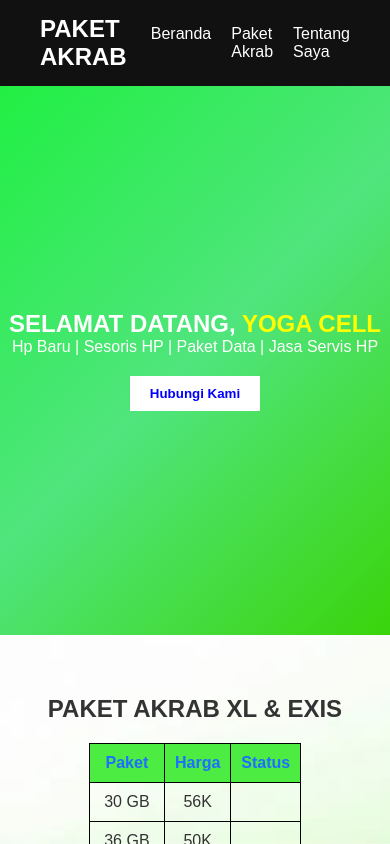
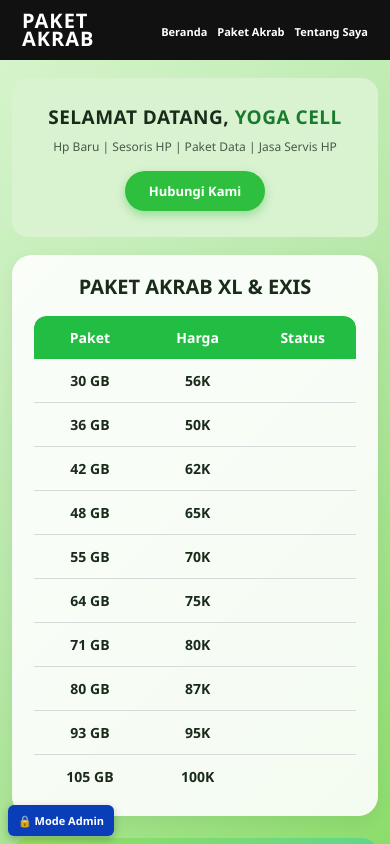
Before and after one commit to feerawulan-eng/paket-akrab-xl-exis, a plain HTML site: page index.html in a window 390 px wide. Shown: the top 844 px of the page. Drawn offline with Linux system fonts and the light colour scheme; no server answers.

Commit message:
fix vercel

```diff
--- a/index.html
+++ b/index.html
@@ -12,7 +12,7 @@
         <ul>
             <li><a href="#Home">Beranda</a></li>
             <li><a href="#Paket">Paket Akrab</a></li>
-            <li><a href="#About">Tentang Saya</a></li>
+            <li><a href="#About">Tentang Saya</a></li   >
         </ul>
     </nav>
     <section id="Home" class="hero">
@@ -43,7 +43,7 @@
         <p>Konter penyedia berbagai asesoris hp, paket data, dan jasa servis</p>
     </section>
 
-    <button id="btnAdmin" onclick="toggleAdmin()">🔒 Mode Admin</button>
+    <button id="btnAdmin">🔒 Mode Admin</button>
     <script src="script.js"></script>
 </body>
 </html>
--- a/script.js
+++ b/script.js
@@ -1,45 +1,72 @@
-const BIN_ID = "6afff3b0ac6210605a96b6f3";
-const API_KEY = "$2a$10$j6p/0Hzz9A7aRuYZTNadVuwqACXY8DhHdh1jowtra.nQRGipbEdta";
+const BIN_ID = "ISI_BIN_ID_KAMU";
+const API_KEY = "ISI_API_KEY_KAMU";
 const BIN_URL = `https://api.jsonbin.io/v3/b/${BIN_ID}`;
+
 let stok = {};
 let isAdmin = false;
+
+// 1. SAMBUNGIN TOMBOL - INI YANG BIKIN KEMARIN NGGAK BISA DIKLIK
+document.addEventListener("DOMContentLoaded", () => {
+  const btn = document.getElementById("btnAdmin");
+  if (btn) {
+    btn.addEventListener("click", toggleAdmin);
+  }
+  loadStok();
+});
+
 async function loadStok() {
   try {
-    const res = await fetch(`${BIN_URL}/latest`, { headers: { "X-Master-Key": API_KEY } });
+    const res = await fetch(`${BIN_URL}/latest`, {
+      headers: { "X-Master-Key": API_KEY }
+    });
     const data = await res.json();
-    stok = data.record;
+    stok = data.record || {};
     updateTampilan();
-  } catch(e) { console.log("gagal load", e); }
+  } catch (e) {
+    console.log("gagal load", e);
+  }
 }
+
 async function saveStok() {
   await fetch(BIN_URL, {
     method: "PUT",
-    headers: { "Content-Type": "application/json", "X-Master-Key": API_KEY },
+    headers: {
+      "Content-Type": "application/json",
+      "X-Master-Key": API_KEY
+    },
     body: JSON.stringify(stok)
   });
 }
+
 function updateTampilan() {
   document.querySelectorAll(".cell-status").forEach(cell => {
     const nama = cell.getAttribute("data-paket");
-    if (!nama || !stok[nama]) return;
-    cell.textContent = stok[nama] === "Ada" ? "✅ Ada" : "❌ Kosong";
-    cell.style.fontWeight = "bold";
-    cell.style.textAlign = "center";
-    cell.style.color = stok[nama] === "Ada" ? "green" : "red";
+    if (!nama) return;
+
+    // Samakan semua jadi "Ada" / "Kosong" aja
+    if (!stok[nama]) stok[nama] = "Kosong";
+    const ada = stok[nama] === "Ada";
+
+    cell.innerHTML = `<span class="${ada ? "tersedia" : "habis"}">${ada ? " Ada" : " Habis"}</span>`;
     cell.style.cursor = isAdmin ? "pointer" : "default";
+
     cell.onclick = async () => {
       if (!isAdmin) return;
-      stok[nama] = stok[nama] === "Ada" ? "Kosong" : "Ada";
+      stok[nama] = ada ? "Kosong" : "Ada";
       updateTampilan();
       await saveStok();
       alert(nama + " jadi " + stok[nama]);
     };
   });
 }
+
 function toggleAdmin() {
   if (!isAdmin) {
     const pw = prompt("Password admin:");
-    if (pw !== "Bisa123") { alert("Password salah!"); return; }
+    if (pw !== "Bisa123") {
+      alert("Password salah!");
+      return;
+    }
     isAdmin = true;
     document.getElementById("btnAdmin").textContent = "✅ Mode Admin AKTIF - Klik Status untuk ubah";
   } else {
@@ -48,4 +75,3 @@ function toggleAdmin() {
   }
   updateTampilan();
 }
-loadStok();
--- a/style.css
+++ b/style.css
@@ -1,168 +1,259 @@
-*{
+/* ===== RESET ===== */
+* {
   margin: 0;
   padding: 0;
   box-sizing: border-box;
-    font-family: Arial, sans-serif;
+  font-family: 'Segoe UI', Arial, sans-serif;
 }
 
 body {
-    margin: 0;
-    padding: 0;
-    box-sizing: border-box;
-    background-image: url('fera.jpeg');
-    background-size: cover;
-    background-repeat: no-repeat;
-    background-position: center center;
-    background-attachment: fixed;
-    color: #333;
-
+  background: linear-gradient(135deg, #d8f5cf 0%, #b7e8a8 45%, #7ed957 100%);
+  color: #1a2b1a;
+  min-height: 100vh;
+  padding-bottom: 70px;
 }
 
+/* ===== NAVBAR HITAM ===== */
 nav {
+  background: #111;
+  color: #fff;
   display: flex;
   justify-content: space-between;
   align-items: center;
-    padding: 15px 40px;
-    background: #111;
-    color: white;
+  padding: 12px 22px;
+  position: sticky;
+  top: 0;
+  z-index: 10;
+}
+
+nav h1 {
+  font-size: 26px;
+  font-weight: 900;
+  line-height: 0.9;
+  letter-spacing: 1px;
+  max-width: 130px;
 }
 
 nav ul {
   list-style: none;
   display: flex;
-    gap: 20px;
+  gap: 22px;
 }
 
-nav a  {
-    color: white;
+nav ul a {
+  color: #fff;
   text-decoration: none;
-
+  font-size: 12px;
+  font-weight: 600;
 }
 
-.hero {
-    height: 65vh;
-    width: auto;
-    background: linear-gradient(135deg, #21ef43, #50e57d, #3ad40b);
-    color: white;
-    display: flex;
-    flex-direction: column;
-    justify-content: center;
-    align-items: center;
-    text-align: center;
-
+nav ul a:hover {
+  color: #9be15d;
 }
 
-.hero span {
-    color: yellow;
+/* ===== SECTION UMUM ===== */
+.section {
+  max-width: 560px;
+  margin: 0 auto;
+  padding: 18px 22px;
+}
+
+/* ===== HERO / HOME ===== */
+.hero {
+  max-width: 560px;
+  margin: 18px auto 0;
+  background: #d9f2d0;
+  border-radius: 16px;
+  text-align: center;
+  padding: 26px 16px;
+}
+
+.hero h2 {
+  font-size: 22px;
+  font-weight: 900;
+  letter-spacing: 0.5px;
+}
+
+.hero h2 span {
+  color: #1a7a2e;
+}
+
+.hero p {
+  font-size: 12px;
+  color: #4a5a4a;
+  margin: 8px 0 16px;
 }
 
 .hero button {
-    margin-top: 20px;
-    padding: 10px 20px;
+  background: #2fbf3f;
+  color: #fff;
   border: none;
+  padding: 11px 24px;
+  border-radius: 999px;
+  font-weight: 800;
+  font-size: 13px;
   cursor: pointer;
-    background: white;
-    color: blue;
-    font-weight: bold;
+  box-shadow: 0 4px 10px rgba(47, 191, 63, 0.4);
 }
 
-.section {
-    padding: 60px 40px;
-    max-width: 1000px;
-    margin: auto;
+.hero button:hover {
+  background: #27a835;
 }
 
-.section h2 {
-    text-align: center;
-    margin-bottom: 20px;
+/* ===== PAKET ===== */
+#Paket {
+  background: rgba(255, 255, 255, 0.9);
+  border-radius: 20px;
+  margin-top: 18px;
+  box-shadow: 0 6px 18px rgba(0, 0, 0, 0.06);
 }
 
+#Paket h2 {
+  text-align: center;
+  font-size: 20px;
+  font-weight: 900;
+  margin-bottom: 16px;
+}
+
+table {
+  width: 100%;
+  border-collapse: collapse;
+  text-align: center;
+  overflow: hidden;
+  border-radius: 12px;
+}
+
+table tr:first-child th:first-child {
+  border-radius: 12px 0 0 0;
+}
+
+table tr:first-child th:last-child {
+  border-radius: 0 12px 0 0;
+}
+
+th {
+  background: #22bd43;
+  color: #fff;
+  padding: 13px 8px;
+  font-size: 15px;
+}
+
+td {
+  padding: 15px 8px;
+  font-size: 15px;
+  font-weight: 700;
+  border-bottom: 1px solid #d9d9d9;
+}
+
+table tr:last-child td {
+  border-bottom: none;
+}
+
+/* ===== STATUS - DIISI LEWAT script.js ===== */
+.cell-status {
+  text-align: center;
+}
+
+/* Kalau status Habis */
+.cell-status .habis {
+  display: inline-flex;
+  align-items: center;
+  gap: 6px;
+  background: #d93636;
+  color: #fff;
+  padding: 7px 18px;
+  border-radius: 999px;
+  font-size: 13px;
+  font-weight: 700;
+}
+
+.cell-status .habis::before {
+  content: "⊗";
+  font-size: 14px;
+}
+
+/* Kalau status Tersedia */
+.cell-status .tersedia {
+  display: inline-flex;
+  align-items: center;
+  gap: 6px;
+  background: #22bd43;
+  color: #fff;
+  padding: 7px 18px;
+  border-radius: 999px;
+  font-size: 13px;
+  font-weight: 700;
+}
+
+.cell-status .tersedia::before {
+  content: "✓";
+  font-size: 14px;
+}
+
+/* ===== TENTANG KAMI ===== */
 #About {
+  max-width: 560px;
+  margin: 22px auto 0;
+  background: linear-gradient(90deg, #9be15d 0%, #5fd68a 100%);
+  border-radius: 16px;
+  padding: 26px 18px;
   text-align: center;
-    border: 2px solid #007bff;
-    border-radius: 15px;
-    padding: 30px;
-    max-width: 800px;
-    margin: 30px auto;
-    background: linear-gradient(135deg, #c6ed8a, #4df0c7);
-    box-shadow: 0 4px 5px rgba(red, green, blue, alpha);
+}
+
+#About h2 {
+  font-size: 24px;
+  font-weight: 900;
+  margin-bottom: 10px;
 }
 
 #About p {
-    text-align: center;
-    border: none;
+  font-size: 13px;
+  line-height: 1.5;
+  color: #1f331f;
 }
 
-.Project-list {
-    display: grid;
-    grid-template-columns: repeat(auto-fit, minmax(250px, 1fr));
-    gap: 20px;
-    text-align: center;
+/* ===== MODE ADMIN ===== */
+#btnAdmin {
+  position: fixed;
+  left: 8px;
+  bottom: 8px;
+  background: #0a3db8;
+  color: #fff;
+  border: none;
+  border-radius: 6px;
+  padding: 8px 10px;
+  font-size: 11px;
+  font-weight: 600;
+  cursor: pointer;
+  z-index: 99;
+  box-shadow: 0 3px 8px rgba(0, 0, 0, 0.25);
 }
 
-.card {
-    background: white;
-    padding: 20 px;
-    border-radius: 8px;
-    box-shadow: 4px 8px rgb(red green blue / alpha);
+#btnAdmin:hover {
+  background: #082e8a;
 }
 
-form {
-    display: flex;
-    flex-direction: column;
+/* ===== RESPONSIVE HP ===== */
+@media (max-width: 480px) {
+  nav h1 {
+    font-size: 20px;
+    max-width: 110px;
+  }
+  nav ul {
     gap: 10px;
-    max-width: 400px;
-    margin: auto;
   }
-
-input,textarea {
-    padding: 10px;
+  nav ul a {
+    font-size: 11px;
   }
-
-button {
-    background: blue;
-    color: white;
-    border: none;
-    padding: 10px;
-    cursor: pointer;
+  .hero, #Paket, #About {
+    margin-left: 12px;
+    margin-right: 12px;
   }
-
-.message {
-    text-align: center;
-    border: none;
-    font-weight: bold;
-    color: rgb(57, 47, 255);
+  .hero h2 {
+    font-size: 19px;
   }
-
-footer {
-    text-align: center;
-    padding: 15px;
-    background: black;
-    color: white;
+  th, td {
+    font-size: 14px;
+    padding: 12px 6px;
   }
-
-html {
-    scroll-behavior: smooth;
 }
-
-table {
-    border-collapse: collapse;
-    width: 80;
-    margin: 20px auto;
-
-}
-
-th, td {
-     border: 1px solid black;
-     padding: 10px;
-     text-align: center;
-}
-
-th {
-    background-color: #4dec42; color: white;
-}
-
-th {
-    font-weight: 800;
-    color: #1e6eff;
-}
```
Lines whose indentation alone changed are shown as unchanged.
